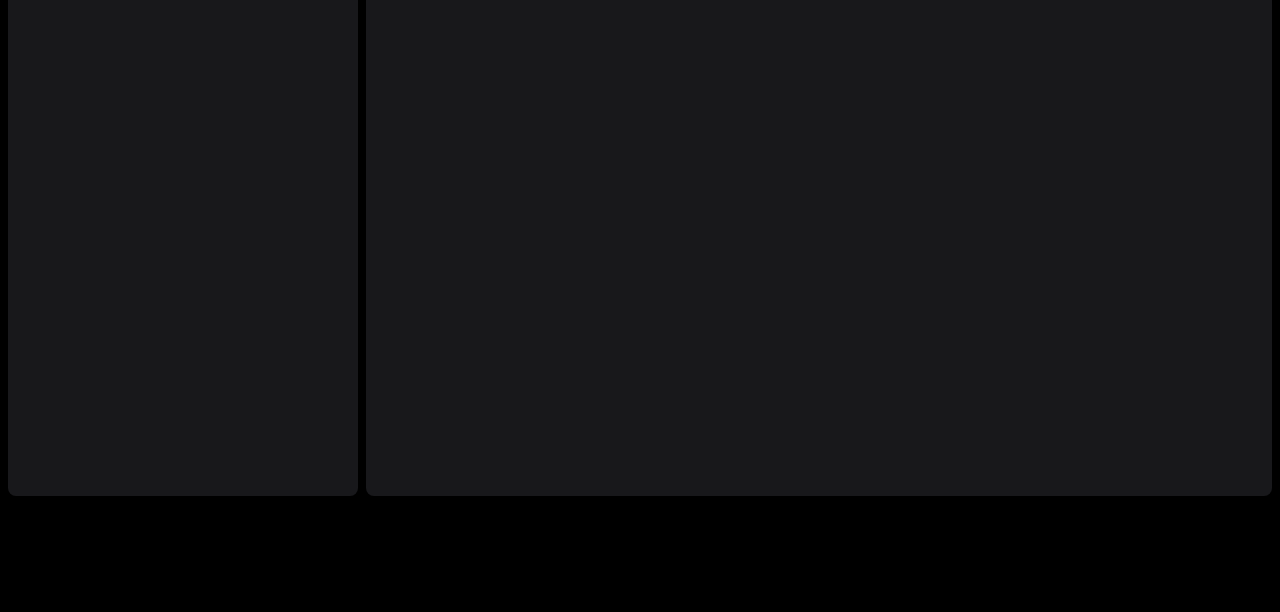
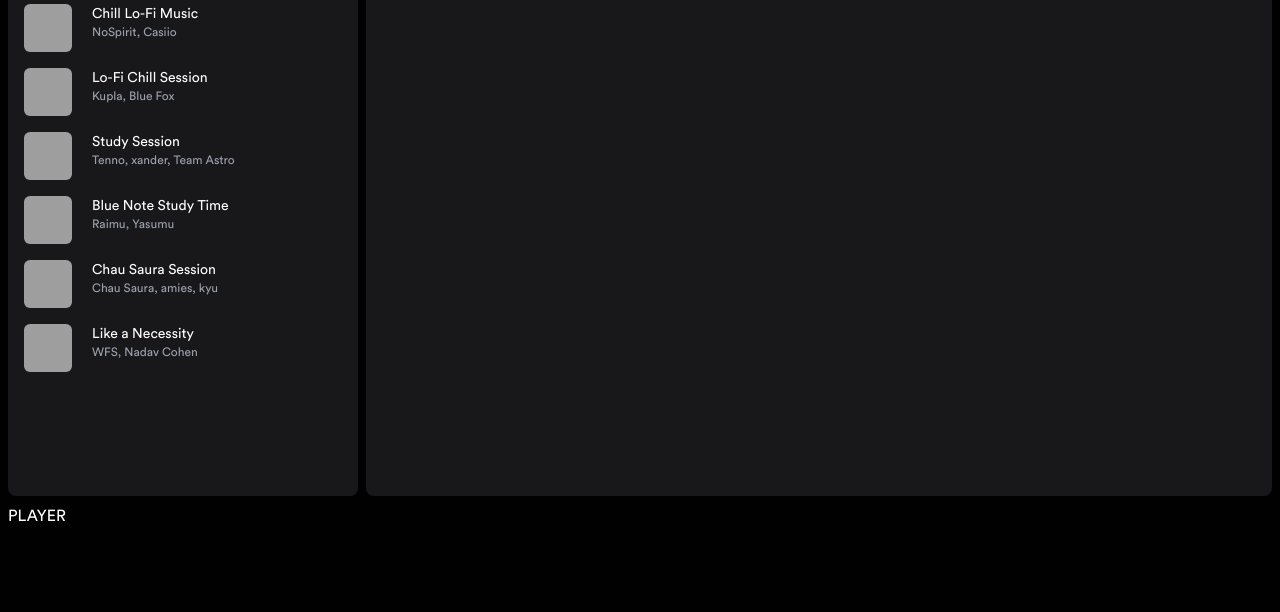
Before and after one commit to dtheran1/clone-spotify, an Astro site: page / in a window 1280 px wide. Shown: the part 188-800 px from the top of the page. Built offline with nearby package versions, Linux system fonts and the light colour scheme; Astro itself is replaced by a stand-in of ours; grey boxes are pictures that could not be loaded.

Commit message:
add component Card aside menu

```diff
--- a/src/components/AsideMenu.astro
+++ b/src/components/AsideMenu.astro
@@ -1,8 +1,11 @@
 ---
-import LibraryIcon from "../icons/Library.astro";
-import HomeIcon from "../icons/Home.astro";
-import SearchIcon from "../icons/Search.astro";
-import SideMenuItem from "../components/SideMenuItem.astro";
+import LibraryIcon from "@/icons/Library.astro";
+import HomeIcon from "@/icons/Home.astro";
+import SearchIcon from "@/icons/Search.astro";
+import SideMenuItem from "@/components/SideMenuItem.astro";
+
+import { playlists } from "@/lib/data";
+import SideMenuCard from "./SideMenuCard.astro";
 ---
 
 <nav class="flex flex-col flex-1 gap-2">
@@ -26,6 +29,8 @@
         <LibraryIcon />
         Tu biblioteca
       </SideMenuItem>
+
+      {playlists.map(playlist => <SideMenuCard playlist={playlist} />)}
     </ul>
   </div>
 </nav>
--- /dev/null
+++ b/src/components/SideMenuCard.astro
@@ -0,0 +1,31 @@
+---
+import { colors } from "@/lib/colors";
+import type { Playlist } from "@/lib/data";
+
+interface Props {
+  playlist: Playlist;
+}
+
+const { playlist } = Astro.props;
+
+const { id, cover, title, color, artists } = playlist;
+
+const artistString = artists.join(", ");
+---
+
+<a
+  href={`/playlist/${id}`}
+  class="playlist-item flex relative p-2 overflow-hidden itemcen gap-5 rounded-md hover:bg-zinc-800">
+  <picture class="size-12 flex-none">
+    <img
+      src={cover}
+      alt={`Cover of ${title} by ${artistString}`}
+      class="object-cover w-full h-full rounded-md"
+    />
+  </picture>
+
+  <div class="flex flex-auto flex-col truncate">
+    <h4 class="text-white text-sm">{title}</h4>
+    <span class="text-xs text-gray-400">{artistString}</span>
+  </div>
+</a>
--- a/src/layouts/Layout.astro
+++ b/src/layouts/Layout.astro
@@ -24,7 +24,9 @@
         <AsideMenu />
       </aside>
 
-      <main class="[grid-area:main] rounded-lg bg-zinc-900 overflow-y-auto">MAIN</main>
+      <main class="[grid-area:main] rounded-lg bg-zinc-900 overflow-y-auto">
+        <slot />
+      </main>
 
       <footer class="[grid-area-player] min-h-[100px]">PLAYER</footer>
     </div>
@@ -44,7 +46,48 @@
 </style>
 <style is:global>
   html {
-    font-family: system-ui, sans-serif;
-    background: #000;
+    font-family: "CircularStd", system-ui, sans-serif;
+    background: #010101;
+    color: white;
+  }
+
+  @font-face {
+    font-family: "CircularStd";
+    src: url("/fonts/CircularStd-Medium.woff2") format("woff2");
+    font-weight: 500;
+    font-style: normal;
+    font-display: swap;
+  }
+
+  @font-face {
+    font-family: "CircularStd";
+    src: url("/fonts/CircularStd-Book.woff2") format("woff2");
+    font-weight: 400;
+    font-style: normal;
+    font-display: swap;
+  }
+
+  @font-face {
+    font-family: "CircularStd";
+    src: url("/fonts/CircularStd-Light.woff2") format("woff2");
+    font-weight: 300;
+    font-style: normal;
+    font-display: swap;
+  }
+
+  @font-face {
+    font-family: "CircularStd";
+    src: url("/fonts/CircularStd-Bold.woff2") format("woff2");
+    font-weight: 700;
+    font-style: normal;
+    font-display: swap;
+  }
+
+  @font-face {
+    font-family: "CircularStd";
+    src: url("/fonts/CircularStd-Black.woff2") format("woff2");
+    font-weight: 900;
+    font-style: normal;
+    font-display: swap;
   }
 </style>
```
Also changed, not shown: src/icons/Library.astro (+7 -1 lines).
